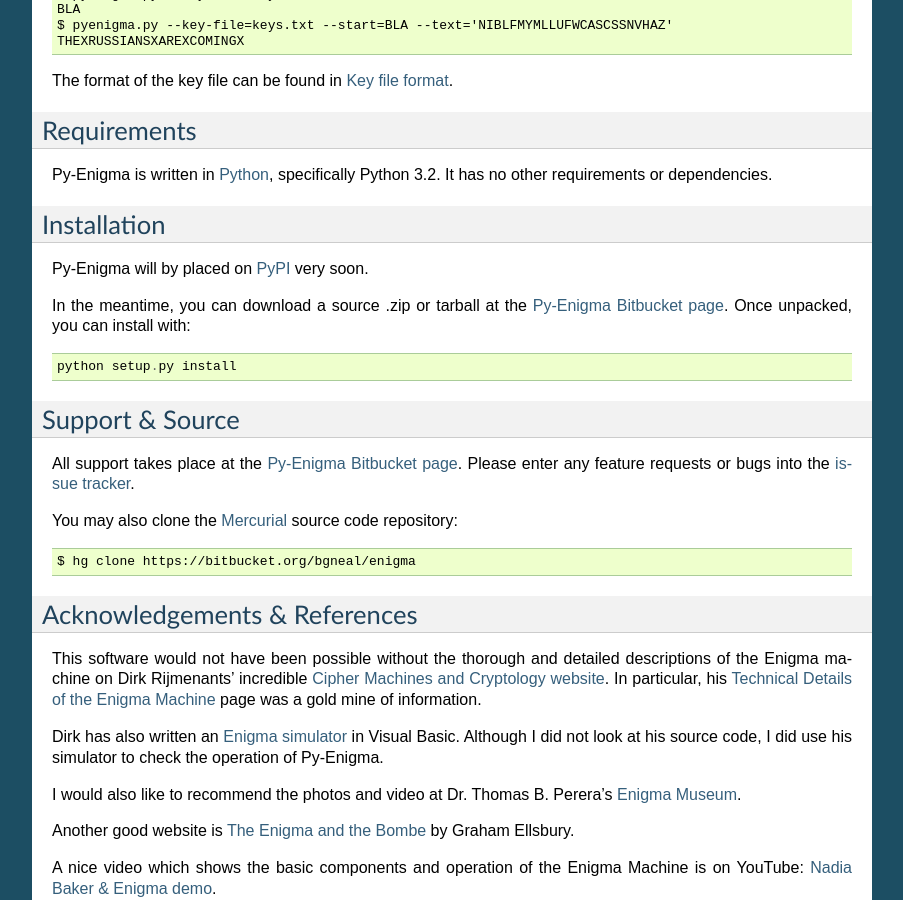
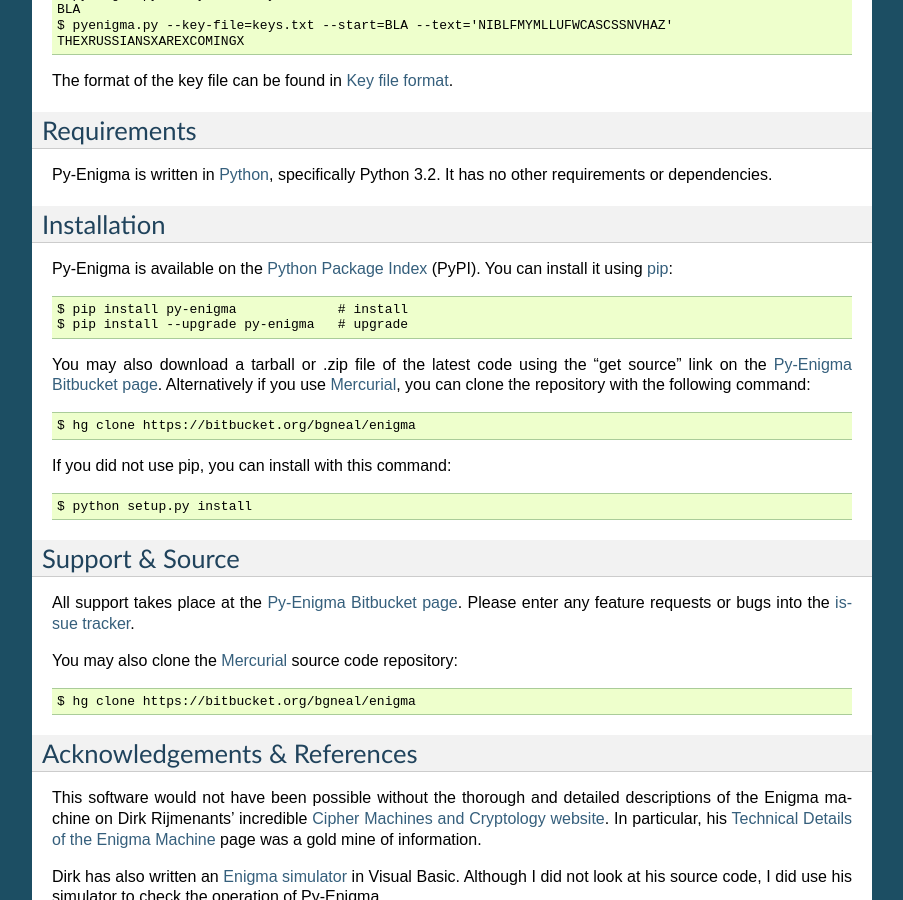
Before and after one commit to gremmie/enigma, a Sphinx documentation site: the page built from enigma/docs/source/overview.rst, in a window 1280 px wide and 900 px high, scrolled down 949 px. Shown: the whole window, without its empty margins (198-1101 px from the left). Built offline with Sphinx 7.4.7, drawn with Linux system fonts in a browser that asks for light colours.

Commit message:
Updates for upload to PyPI.

```diff
--- a/enigma/docs/source/overview.rst
+++ b/enigma/docs/source/overview.rst
@@ -61,12 +61,21 @@ requirements or dependencies.
 Installation
 ------------
 
-Py-Enigma will by placed on PyPI_ very soon.
+Py-Enigma is available on the `Python Package Index`_ (PyPI). You can install it
+using pip_::
 
-In the meantime, you can download a source .zip or tarball at the `Py-Enigma
-Bitbucket page`_. Once unpacked, you can install with::
+   $ pip install py-enigma             # install
+   $ pip install --upgrade py-enigma   # upgrade
 
-   python setup.py install
+You may also download a tarball or .zip file of the latest code using the "get
+source" link on the `Py-Enigma Bitbucket page`_. Alternatively if you use
+Mercurial_, you can clone the repository with the following command::
+
+   $ hg clone https://bitbucket.org/bgneal/enigma
+
+If you did not use pip, you can install with this command::
+
+   $ python setup.py install
 
 
 Support & Source
@@ -104,7 +113,7 @@ Machine is on YouTube: `Nadia Baker & Enigma demo`_.
 
 .. _Enigma machines: http://en.wikipedia.org/wiki/Enigma_machine
 .. _Python: http://www.python.org
-.. _PyPI: http://pypi.python.org/pypi
+.. _Python Package Index: http://pypi.python.org/pypi/py-enigma/
 .. _Py-Enigma Bitbucket page: https://bitbucket.org/bgneal/enigma
 .. _pip: http://www.pip-installer.org
 .. _Mercurial: http://mercurial.selenic.com/
--- a/setup.py
+++ b/setup.py
@@ -9,7 +9,7 @@ from os.path import join, dirname
 import enigma
 
 setup(
-    name='enigma',
+    name='py-enigma',
     version=enigma.__version__,
     author='Brian Neal',
     author_email='bgneal@gmail.com',
```
Also changed, not shown: README.txt (+13 -8 lines).
